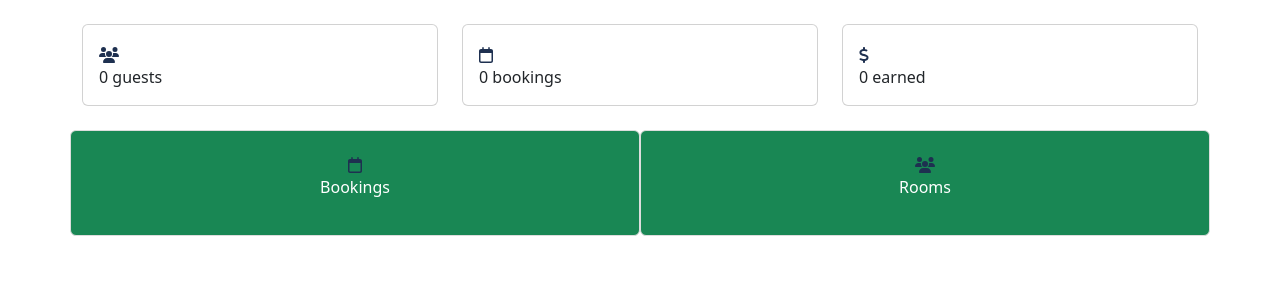
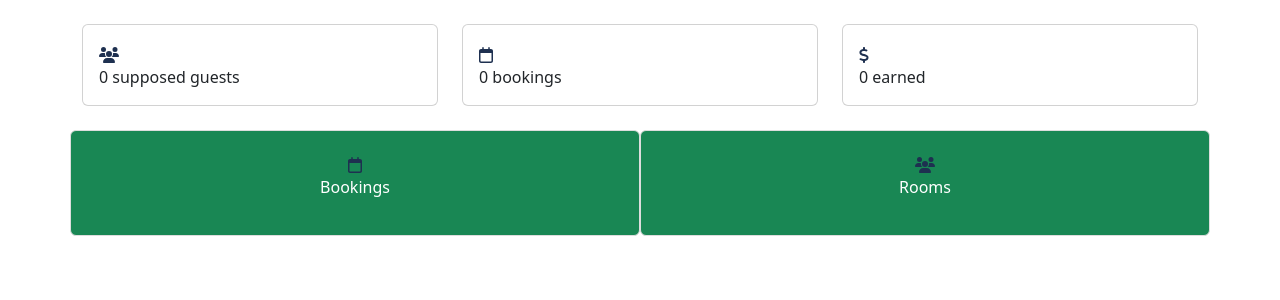
Before and after one commit to French-Resort/French-Resort-BackEnd, a Flask app: page /dashboard in a window 1280 px wide. Shown: the part 74-374 px from the top of the page. Run offline with Flask 3, Linux system fonts and the light colour scheme; the visitor is signed in with stand-in values (Sample User, id 1).

Commit message:
dashboard

```diff
--- a/src/templates/pages/dashboard.html
+++ b/src/templates/pages/dashboard.html
@@ -10,7 +10,7 @@
                 <div class="card dashboard-card">
                     <div class="card-body">
                         <img src="{{ url_for('static', filename='images/users-solid.svg') }}">
-                        <p class="card-text">{{ total_guest_this_month }} guests</p>
+                        <p class="card-text">{{ total_guest_this_month }} supposed guests</p>
                     </div>
                 </div>
             </div>
```
